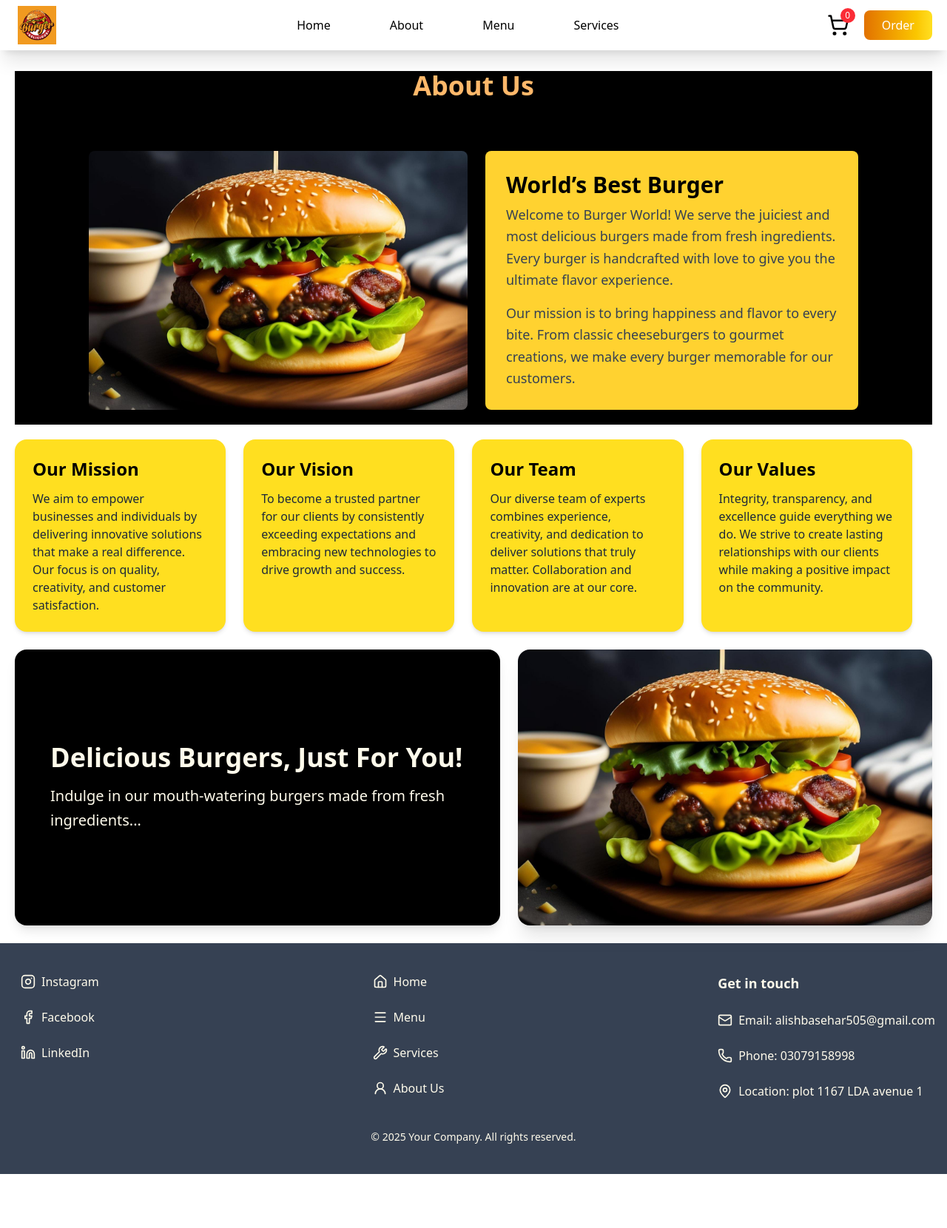
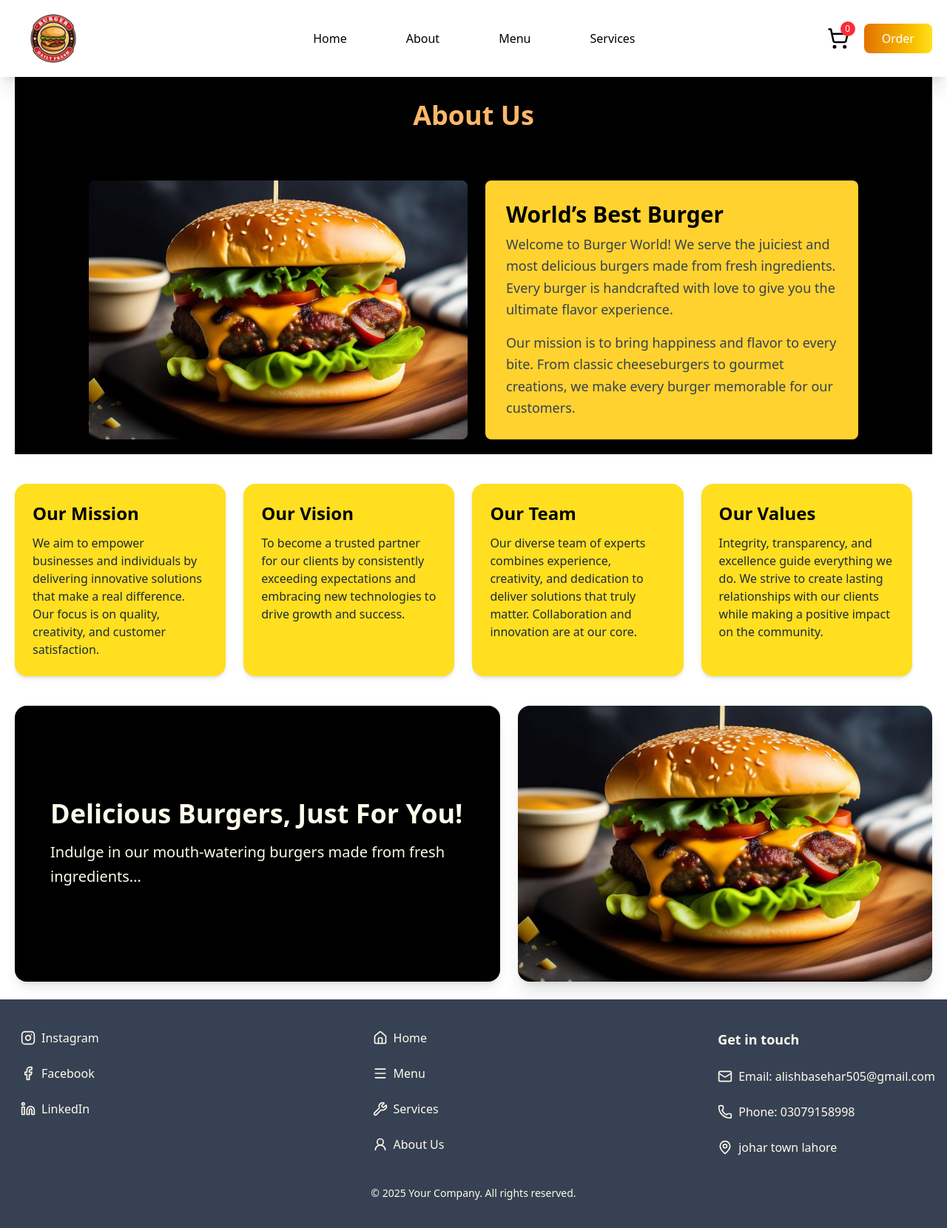
Before and after one commit to alishbasehar/Burgerwebsite, a React (Vite) app: page /Burgerwebsite/about in a window 1280 px wide. Shown: the top 1660 px of the page at 74% size. Before the commit the page ends 1587 px from the top, so only its background shows below. Built offline with nearby package versions, Linux system fonts and the light colour scheme.

Commit message:
Initial commit

```diff
--- a/src/Components/Aboutus.tsx
+++ b/src/Components/Aboutus.tsx
@@ -1,11 +1,11 @@
-import React from 'react'
+
 
 const Aboutus = () => {
   return (
-    <section className="mt-10 px-4 container mx-auto max-w-7xl">
+    <section className="lg:mt-10 px-4 container mx-auto max-w-7xl">
 
       {/* Section Header */}
-      <h1 className="text-5xl font-extrabold text-amber-500 text-center mb-12 drop-shadow-md">
+      <h1 className=" text-xl sm:text-2xl md:text-3xl lg:text-5xl font-extrabold text-amber-500 text-center mb-12 drop-shadow-md">
         About Us
       </h1>
 
--- a/src/Components/Footer.tsx
+++ b/src/Components/Footer.tsx
@@ -79,7 +79,7 @@ const Footer = () => {
 
             <a href="#" className="flex items-center space-x-2 hover:text-amber-400 transition">
               <MapPin className="w-5 h-5" />
-              <span>Location: plot 1167 LDA avenue 1</span>
+              <span>johar town lahore</span>
             </a>
           </div>
 
--- a/src/Components/Hero.tsx
+++ b/src/Components/Hero.tsx
@@ -4,9 +4,10 @@ import banner from "../assets/banner2.png";
 const Hero = () => {
   return (
     <div className="w-full">
-      <div className="container mx-auto max-w-7xl">
+      <div className="container  mt-[-70px] mx-auto max-w-7xl">
         <div
   className="
+
    min-h-90
   md:min-h-[550px]  // Full screen height on mobile, minimum height on desktop
     flex
@@ -16,6 +17,7 @@ const Hero = () => {
     bg-center
     bg-no-repeat
     px-5
+
   "
   style={{ backgroundImage: `url(${banner})` }}
 >
@@ -23,10 +25,10 @@ const Hero = () => {
           {/* Text Section */}
           <div className="text-left max-w-lg text-white mb-6">
             {/* Mobile View */}
-            <h1 className="text-xl font-bold mb-4 md:hidden">
+            <h1 className=" text-lg  font-bold mb-4 md:hidden">
               Welcome to Burger King
             </h1>
-            <p className="text-lg md:hidden">
+            <p className=" text-base md:hidden">
               Best burgers in Pakistan
             </p>
 
@@ -49,7 +51,7 @@ const Hero = () => {
 
           {/* Button Section */}
           <div className="w-full pl-0 md:pl-30 flex md:block justify-center md:justify-start">
-            <button className="bg-linear-to-r from-amber-600 to-yellow-300 text-white px-4 py-2 md:px-6 md:py-3 rounded-lg hover:scale-105 transition transform duration-300">
+            <button className="bg-linear-to-r from-amber-600 to-yellow-300 text-white px-2 py-1 md:px-6 md:py-3 rounded-lg hover:scale-105 transition transform duration-300">
               Order Now
             </button>
           </div>
--- a/src/Components/Menu.tsx
+++ b/src/Components/Menu.tsx
@@ -22,8 +22,8 @@ const menuItems: MenuItem[] = [
 
 const MenuSection = ({ addToCart }: MenuSectionProps) => {
   return (
-    <section className="mt-20 px-4 container mx-auto mb-10 max-w-7xl bg-gradient-to-b from-yellow-50 to-white py-10 rounded-xl shadow-lg">
-      <h2 className="text-5xl font-extrabold mb-12 text-amber-500 text-center drop-shadow-md">
+    <section className=" px-4 mt-[-40px] sm:mt-10 container mx-auto mb-10 max-w-7xl bg-gradient-to-b from-yellow-50 to-white py-10 rounded-xl shadow-lg">
+      <h2 className=" text-xl sm:text-2xl md:text-3xl lg:text-5xl font-extrabold mb-12 text-amber-500 text-center drop-shadow-md">
         Our Delicious Menu
       </h2>
 
--- a/src/Components/Navbar.tsx
+++ b/src/Components/Navbar.tsx
@@ -1,6 +1,6 @@
 import { useState } from "react";
 import { Link } from "react-router-dom";
-import logo from "../assets/logo.avif";
+import logo from "../assets/logo2.jpg";
 import { ShoppingCart } from "lucide-react";
 
 interface Item {
@@ -33,12 +33,12 @@ const Navbar: React.FC<NavbarProps> = ({ cart, removeFromCart }) => {
           {/* Logo */}
           <div>
             <Link to="/">
-              <img src={logo} className="w-15 py-2 px-1" alt="Logo" />
+              <img src={logo} className="h-26 w-auto object-contain" alt="Logo" />
             </Link>
           </div>
 
           {/* Desktop Links */}
-          <ul className="hidden sm:flex pl-10 gap-20">
+          <ul className="hidden sm:flex pl-10 sm:gap-10 lg:gap-20">
             {navlink.map((link) => (
               <li key={link.id}>
                 <Link
@@ -177,7 +177,7 @@ const Navbar: React.FC<NavbarProps> = ({ cart, removeFromCart }) => {
             </div>
 
             <button
-              className="text-3xl focus:outline-none"
+              className="text-3xl  focus:outline-none"
               onClick={() => setIsOpen(!isOpen)}
             >
               ☰
@@ -187,7 +187,7 @@ const Navbar: React.FC<NavbarProps> = ({ cart, removeFromCart }) => {
 
         {/* Mobile Menu */}
         {isOpen && (
-          <div className="sm:hidden fixed top-16 left-0 z-40 w-full bg-white py-4 border-t">
+          <div className="sm:hidden fixed top-25 left-0 z-40 w-full bg-white py-4 border-t">
             <ul className="flex flex-col items-center gap-4">
               {navlink.map((link) => (
                 <li key={link.id}>
--- a/src/Components/Services1.tsx
+++ b/src/Components/Services1.tsx
@@ -1,4 +1,4 @@
-import React from 'react';
+
 
 interface Service {
   title: string;
@@ -33,7 +33,7 @@ const Service1 = () => {
   return (
     <section className="mt-10 px-4 container mx-auto max-w-7xl mb-10">
       {/* Section Header */}
-      <h1 className="text-5xl font-extrabold text-amber-500 text-center mb-12 drop-shadow-md">
+      <h1 className=" text-xl sm:text-2xl md:text-3xl lg:text-5xl font-extrabold text-amber-500 text-center mb-12 drop-shadow-md">
         Our Services
       </h1>
 
--- a/src/Pages/About.tsx
+++ b/src/Pages/About.tsx
@@ -6,13 +6,13 @@ const About = () => {
     <div className='max-w-7xl mt-24 px-5  container mx-auto'>
     <div className=" bg-black mt-24 px-5 sm:px-20">
       {/* Heading */}
-      <h1 className="text-4xl font-bold text-orange-300 mb-12 text-center">
+      <h1 className="text-xl sm:text-2xl md:text-3xl lg:text-4xl font-bold text-orange-300 pt-10 mb-12 text-center">
         About Us
       </h1>
 
       {/* Flex Section */}
 
-      <div className="flex flex-col lg:flex-row sm:gap-6 gap-10 p-5">
+      <div className="flex flex-col  lg:flex-row sm:gap-6 gap-10 p-5">
   {/* Image */}
   <div className="lg:flex-1 w-full flex justify-center">
     <img
@@ -38,7 +38,7 @@ const About = () => {
 
 
      </div>
-<div className="flex flex-wrap  gap-6 mt-5">
+<div className="flex flex-wrap  gap-6 mt-10">
   <div className="w-full sm:w-[48%] lg:w-[23%] hover:scale-105 transition-transform duration-300 bg-yellow-300 p-6 rounded-2xl shadow-md hover:shadow-xl">
     <h2 className="text-2xl font-bold mb-3">Our Mission</h2>
     <p className="text-gray-800">
@@ -67,7 +67,7 @@ const About = () => {
     </p>
   </div>
 </div>
-<div className="flex flex-col sm:flex-row items-stretch justify-evenly gap-6 mt-6 mb-6">
+<div className="flex flex-col sm:flex-row items-stretch justify-evenly gap-6 mt-10 mb-6">
 
   {/* Text Section */}
   <div className="flex flex-1 flex-col justify-center bg-black text-amber-50 rounded-2xl p-8 md:p-12 shadow-lg hover:scale-105 transition-transform duration-300 w-full">
--- a/src/Pages/Menu.tsx
+++ b/src/Pages/Menu.tsx
@@ -29,8 +29,8 @@ const menuItems: MenuItem[] = [
 
 const Menu = ({ addToCart }: MenuSectionProps) => {
   return (
-    <section className="mt-20 px-4 container mx-auto mb-10 max-w-7xl bg-gradient-to-b from-yellow-50 to-white py-10 rounded-xl shadow-lg">
-      <h2 className="text-5xl font-extrabold mb-12 text-amber-500 text-center drop-shadow-md">
+    <section className=" pt-20 px-4 container mx-auto mb-10 max-w-7xl bg-gradient-to-b from-yellow-50 to-white py-10 rounded-xl shadow-lg">
+      <h2 className="text-xl sm:text-2xl md:text-3xl lg:text-5xl font-extrabold mb-12 text-amber-500 text-center drop-shadow-md">
         Our Delicious Menu
       </h2>
 
```
Also changed, not shown: src/assets/logo2.jpg (added), 1 other file (tests, documents, lock files or other folders).
